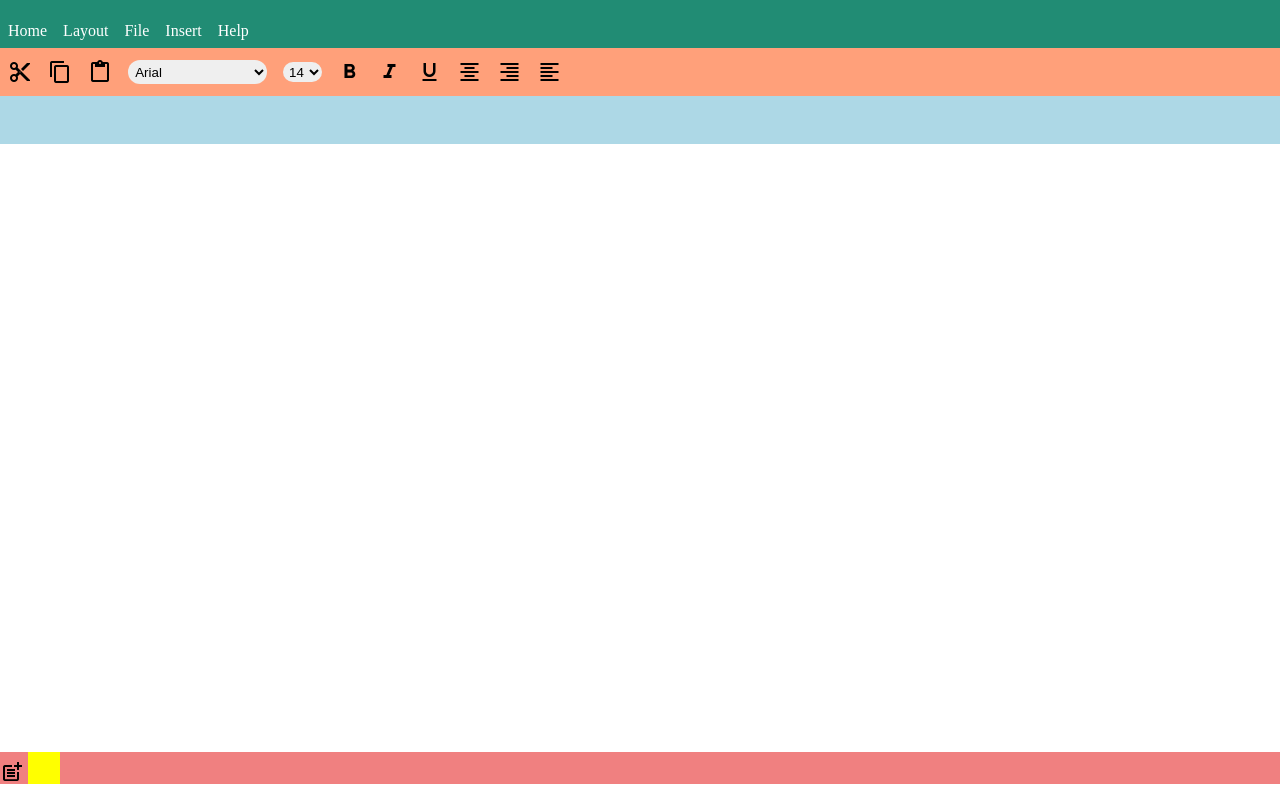
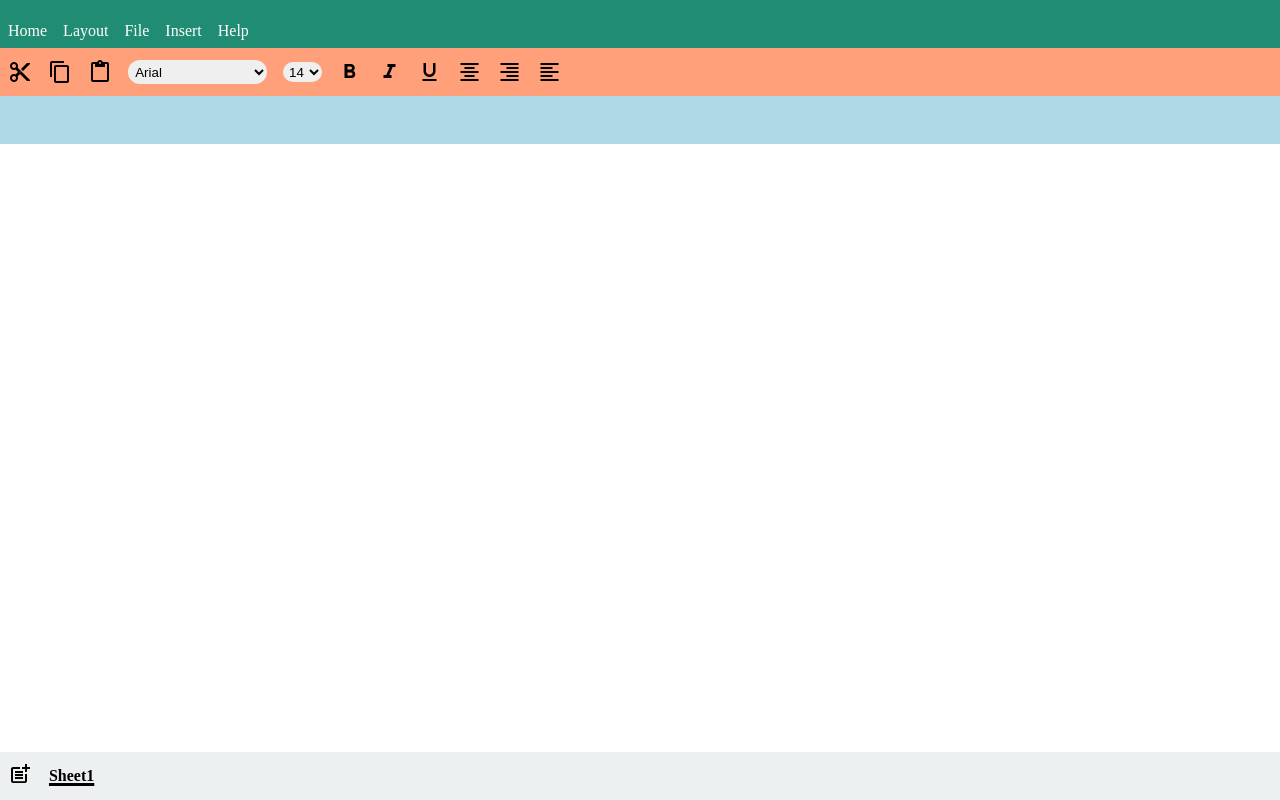
Before and after one commit to Aditya-Challa/GSheetsClone_PersonalProj, a plain HTML site: page Index.html in a window 1280 px wide. Drawn offline with Linux system fonts and the light colour scheme.

Commit message:
done for day

```diff
--- a/Index.html
+++ b/Index.html
@@ -64,10 +64,14 @@
     <div class="formula-actions-cont"></div>
     <div class="grid-action-cont"></div>
     <div class="sheet-actions-cont">
-        <span class="material-icons">
-            post_add
+        <div class="sheet-add-icons">
+            <span class="material-icons">
+                post_add
             </span>
-            <div class="sheets-folder-cont"></div>
+        </div>
+        <div class="sheets-folder-cont">
+            <div class="sheet-folder-new">Sheet1</div>
+        </div>
     </div>
 
 
--- a/style.css
+++ b/style.css
@@ -44,17 +44,37 @@ body{
     background-color: lightblue;
 }
 .sheet-actions-cont{
-    height: 2rem;
-    background-color: lightcoral;
-    display: ;
+    height: 3rem;
+    display: flex;
+    align-items: center;
+    padding-left:  0.5rem;
+    padding-right: 0.5rem;
+    gap: 1rem;
+    background-color: #ecf0f1;
 }
+.sheet-actions-cont >*{
+    display: inline-block;
+
+}
+.sheet-add-icons{
+     width: 2vw;
+}
+.sheets-folder-cont{
+    display: flex;
+    align-items: center;
+    height: 80%;
+    width: calc( 100vw - 2vw);
+
+
+}
+.sheet-folder-new{
+    text-decoration: underline;
+    font-weight: bold;
+    text-decoration-thickness: 3px;
+    font: size 0.9rem;;
+}
+
 .grid-action-cont{
     height: calc(100vh - 12rem);
 
 }
-.sheets-folder-cont{
-    height: 2rem;
-    width: 2rem;
-    background-color: yellow;
-    display: inline-block;
-}
```
